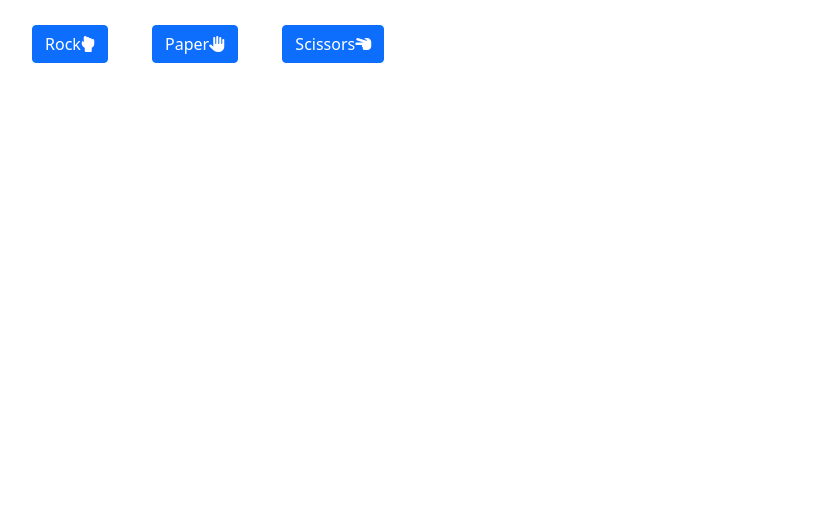
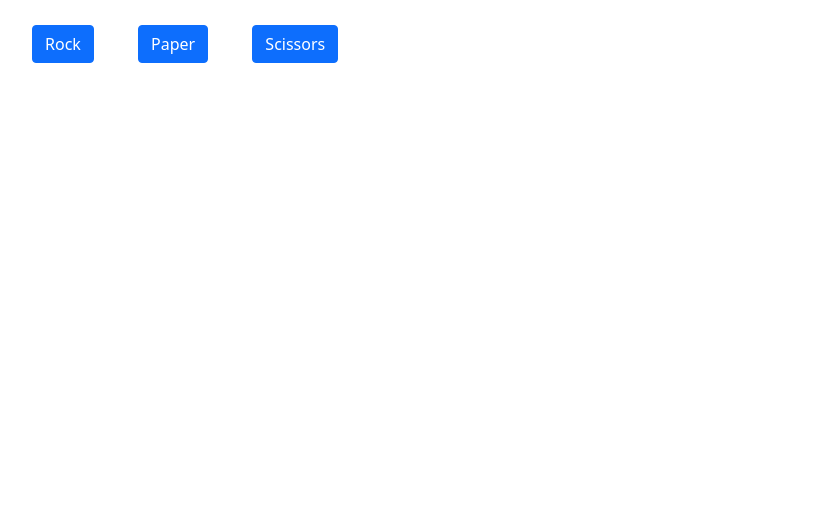
Before and after one commit to tanmay-haldar0/rock-paper-scissors-game, a plain HTML site: page index.html in a window 1280 px wide. Shown: the part 330-856 px from the top of the page, without its empty margins (78-915 px from the left). Drawn offline with nearby package versions, Linux system fonts and the light colour scheme.

Commit message:
Update index.html

```diff
--- a/index.html
+++ b/index.html
@@ -22,9 +22,9 @@
             <h2>Result: <span id="result"></span></h2>
 
 
-            <button class="button btn btn-primary" id="Rock">Rock<i class="fa fa-hand-rock"></i></button>
-            <button class="button btn btn-primary" id="Paper">Paper<i class="fa fa-hand-paper"></i></button>
-            <button class="button btn btn-primary" id="Scissors">Scissors<i class="fa fa-hand-scissors"></i></button>
+            <button class="button btn btn-primary" id="Rock">Rock</button>
+            <button class="button btn btn-primary" id="Paper">Paper</button>
+            <button class="button btn btn-primary" id="Scissors">Scissors</button>
         </div>
     </div>
 
@@ -32,7 +32,6 @@
     <script src="https://cdn.jsdelivr.net/npm/bootstrap@5.0.2/dist/js/bootstrap.bundle.min.js"
         integrity="sha384-MrcW6ZMFYlzcLA8Nl+NtUVF0sA7MsXsP1UyJoMp4YLEuNSfAP+JcXn/tWtIaxVXM"
         crossorigin="anonymous"></script>
-    <script src="https://kit.fontawesome.com/341ec05007.js" crossorigin="anonymous"></script>
 </body>
 
 </html>
```
